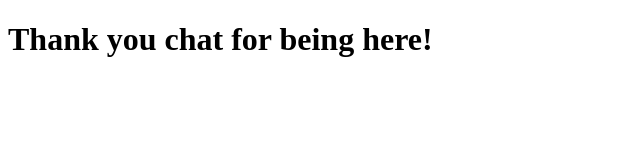
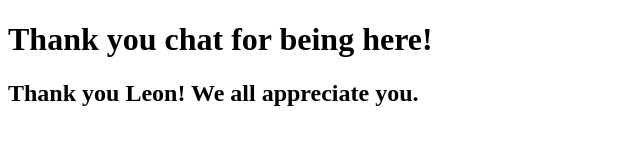
Before and after one commit to 100devs/github-demo, a plain HTML site: page adventure.html in a window 1280 px wide. Shown: the whole page, without its empty margins (0-640 px from the left). Drawn offline with Linux system fonts and the light colour scheme.

Commit message:
add thank you to leon fixes #4

```diff
--- a/adventure.html
+++ b/adventure.html
@@ -8,5 +8,6 @@
 </head>
 <body>
     <h1>Thank you chat for being here!</h1>
+    <h2> Thank you Leon! We all appreciate you. </h2>
 </body>
 </html>
```
